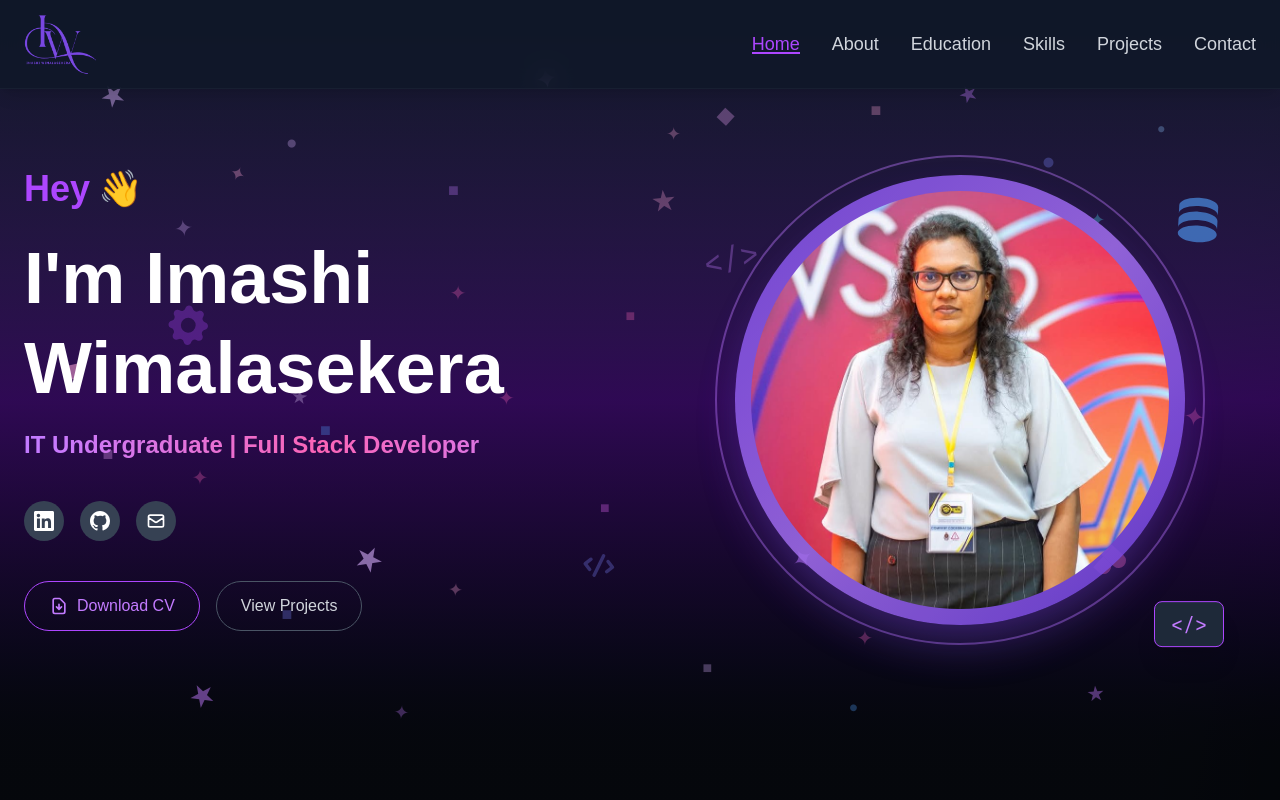
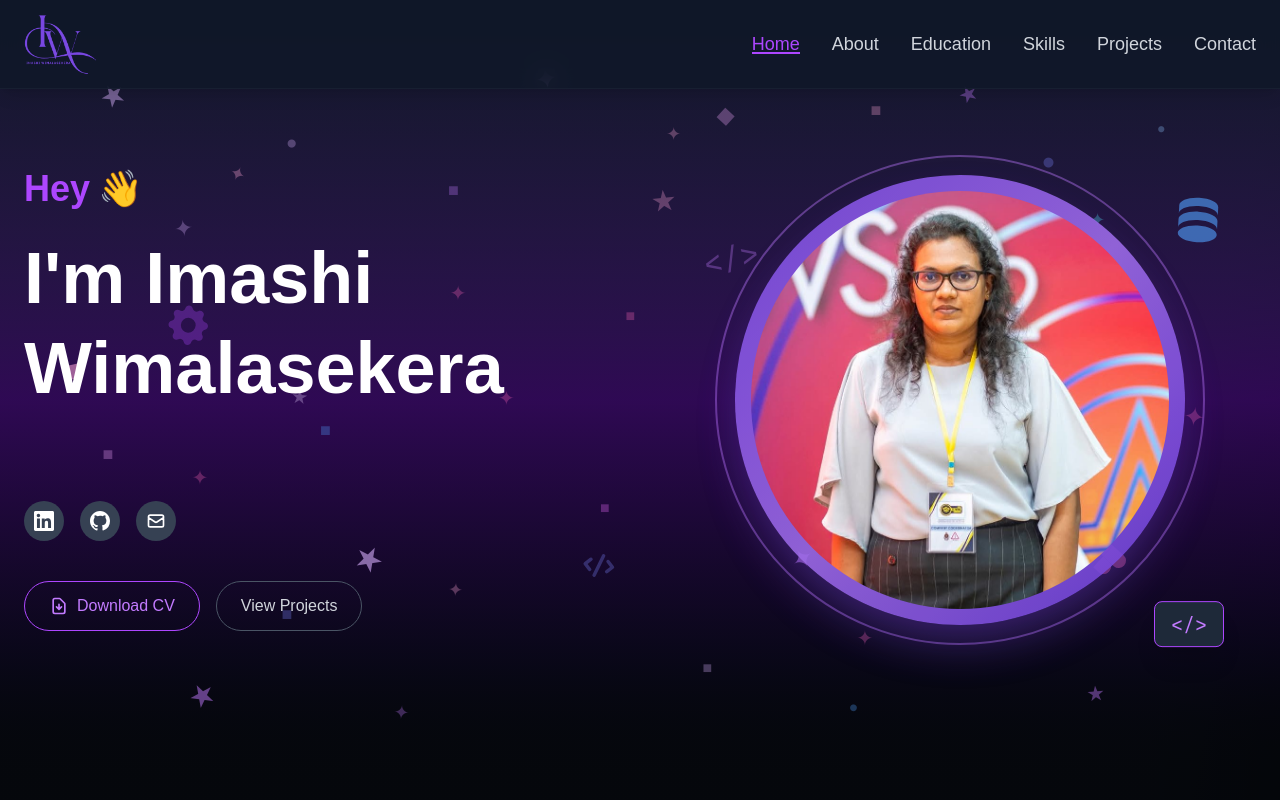
Before and after one commit to Imashi-wimalasekera/My-Portfolio, a Next.js app in the folder frontend/: page / in a window 1280 px wide. Shown: the top 800 px of the page. Built offline with nearby package versions, Linux system fonts and the light colour scheme.

Commit message:
update tag line

```diff
--- a/frontend/app/components/HeroSection.tsx
+++ b/frontend/app/components/HeroSection.tsx
@@ -2,11 +2,17 @@
 
 import { motion } from 'framer-motion';
 import Image from 'next/image';
-import { useState } from 'react';
+import { useEffect, useState } from 'react';
 
 export default function HeroSection() {
   const [rotateX, setRotateX] = useState(0);
   const [rotateY, setRotateY] = useState(0);
+  const [taglineKey, setTaglineKey] = useState(0);
+
+  useEffect(() => {
+    const id = setInterval(() => setTaglineKey((k) => k + 1), 6000);
+    return () => clearInterval(id);
+  }, []);
 
   const handleMouseMove = (e: React.MouseEvent<HTMLDivElement>) => {
     const rect = e.currentTarget.getBoundingClientRect();
@@ -188,6 +194,7 @@ export default function HeroSection() {
               Wimalasekera
             </h1>
             <motion.p
+              key={taglineKey}
               initial="hidden"
               animate="visible"
               variants={{
```
